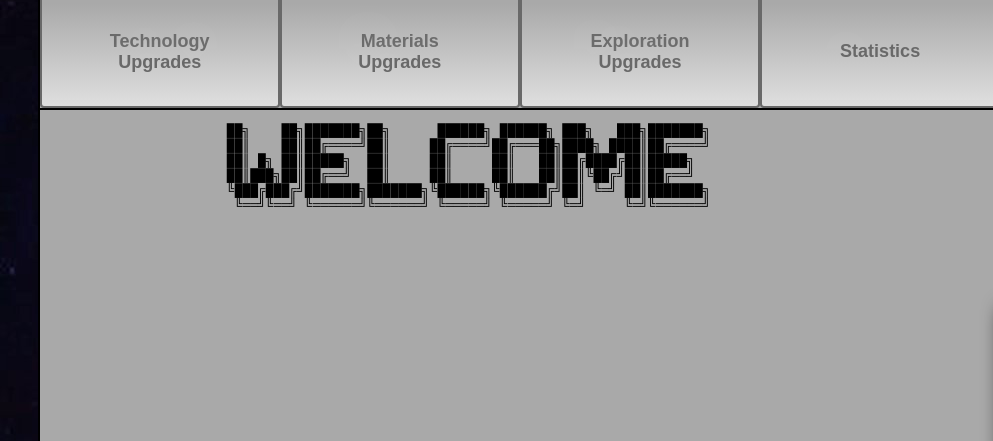
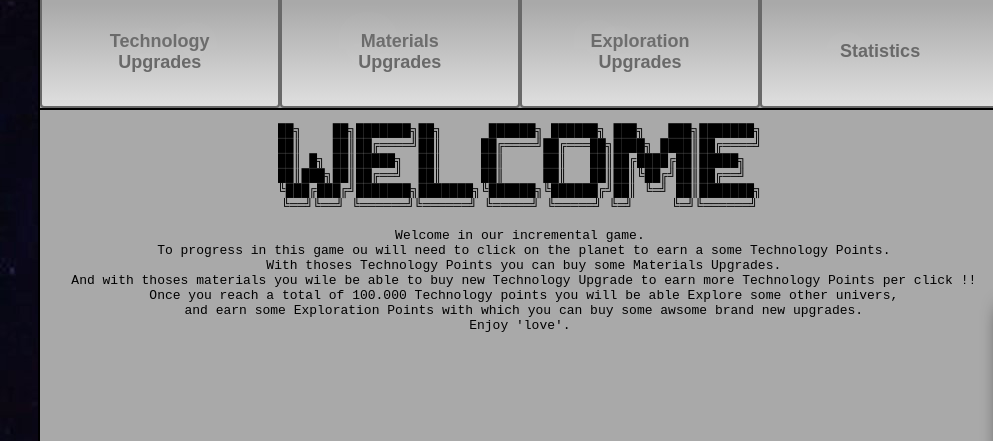
Before and after one commit to KoLamDil/Projet-ISN, a plain HTML site: page index.html in a window 1280 px wide. Shown: the part 302-743 px from the top of the page, 0-993 px from the left. Drawn offline with Linux system fonts and the light colour scheme.

Commit message:
Add files via upload

```diff
--- a/index.html
+++ b/index.html
@@ -44,15 +44,20 @@
 						<button id="statButton" class="buttonHeaderG">Statistics</button>
 					</div>
 					<div id="displayBoxGBody">
-                        <pre>
+                        <div id="welcome">
+                            <pre id="welcomeASCII">
 ██╗    ██╗███████╗██╗      ██████╗ ██████╗ ███╗   ███╗███████╗
 ██║    ██║██╔════╝██║     ██╔════╝██╔═══██╗████╗ ████║██╔════╝
 ██║ █╗ ██║█████╗  ██║     ██║     ██║   ██║██╔████╔██║█████╗
 ██║███╗██║██╔══╝  ██║     ██║     ██║   ██║██║╚██╔╝██║██╔══╝
 ╚███╔███╔╝███████╗███████╗╚██████╗╚██████╔╝██║ ╚═╝ ██║███████╗
  ╚══╝╚══╝ ╚══════╝╚══════╝ ╚═════╝ ╚═════╝ ╚═╝     ╚═╝╚══════╝
+ <p id="presentation">Welcome in our incremental game.<br> To progress in this game ou will need to click on the planet to earn a some Technology Points.<br> With thoses Technology Points you can buy some Materials Upgrades.<br> And with thoses materials you wile be able to buy new Technology Upgrade to earn more Technology Points per click !!<br> Once you reach a total of 100.000 Technology points you will be able Explore some other univers,<br> and earn some Exploration Points with which you can buy some awsome brand new upgrades.<br> Enjoy 'love'. </p>
 
                             </pre>
+                            <br>
+
+                        </div>
 					</div>
 				</div>
 				<div id="displayBoxD">
--- a/style.css
+++ b/style.css
@@ -390,4 +390,19 @@ body{
 	position:relative;
 	top:1px;
 }
-#explorationUpgrade
+#welcome {
+    display: flex;
+    align-items: center;
+    text-align: center;
+}
+#presentation {
+    margin: auto;
+    position: relative;
+    padding: initial;
+    text-align: center;
+}
+#welcomeASCII {
+    text-align: center;
+    height: 100%;
+    width: 100%
+}
```
Lines whose indentation alone changed are shown as unchanged.
